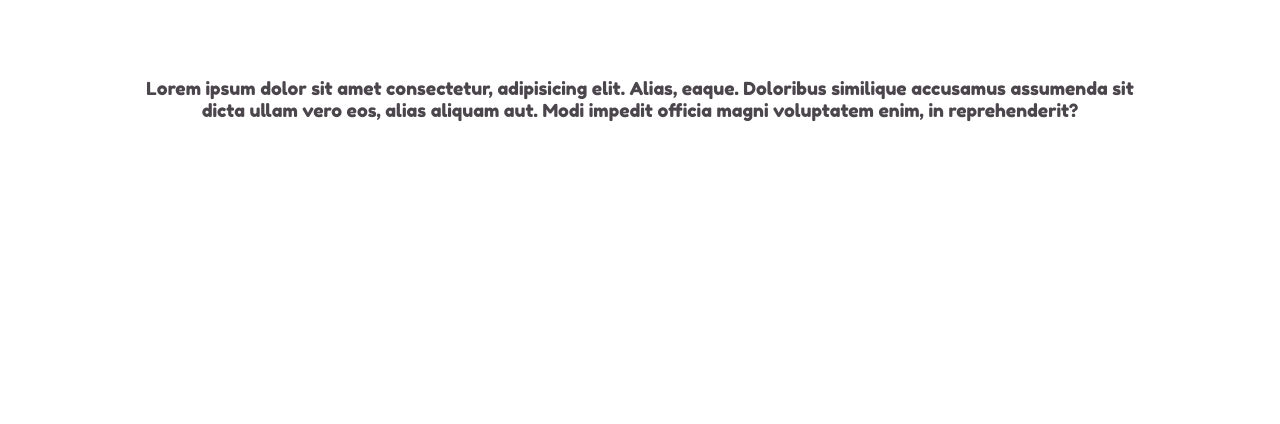
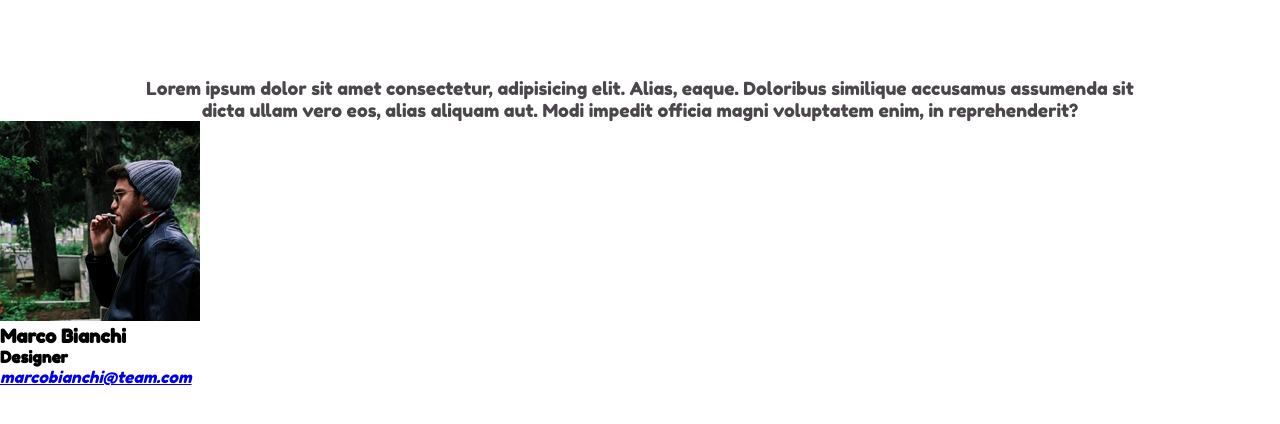
Before and after one commit to MarikaDiGirolamo/html-css-float-cards, a plain HTML site: page index.html in a window 1280 px wide. Shown: the part 70-494 px from the top of the page. Drawn offline with Linux system fonts and the light colour scheme.

Commit message:
feate(main): add 1st Card

```diff
--- a/index.html
+++ b/index.html
@@ -17,7 +17,20 @@
         </header>
 
         <main>
+            <!-- 1st Card -->
+            <section class="container">
 
+                <div class="mate">
+                    <img src="./img/male1.png" alt="Marco Bianchi">
+                    <div class="Description">
+                        <h3>Marco Bianchi</h3>
+                        <h4>Designer</h4>
+                        <address class="email">
+                            <a href="mailto:marcobianchi@team.com">marcobianchi@team.com</a>
+                        </address>
+                    </div>
+                </div>
+            </section>
         </main>
 
 
```
